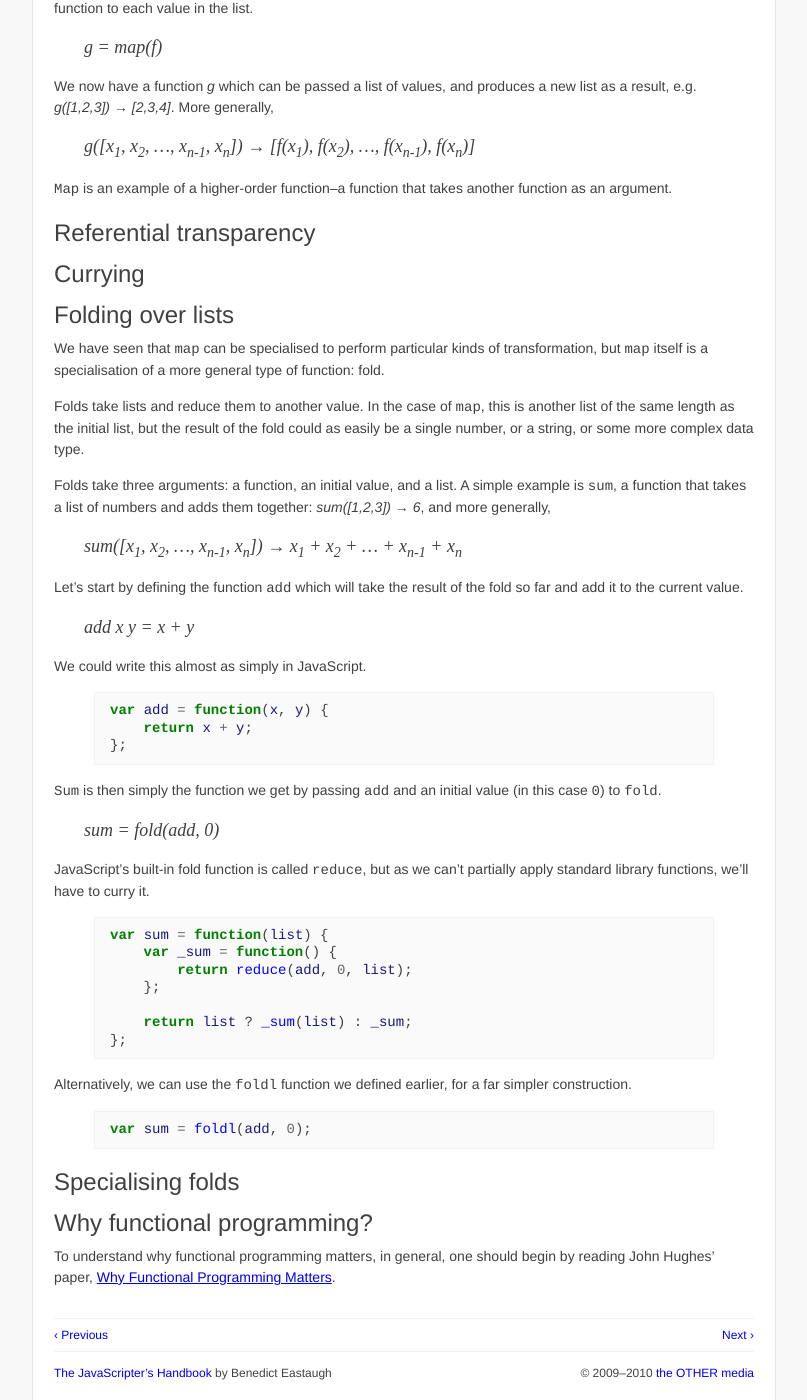
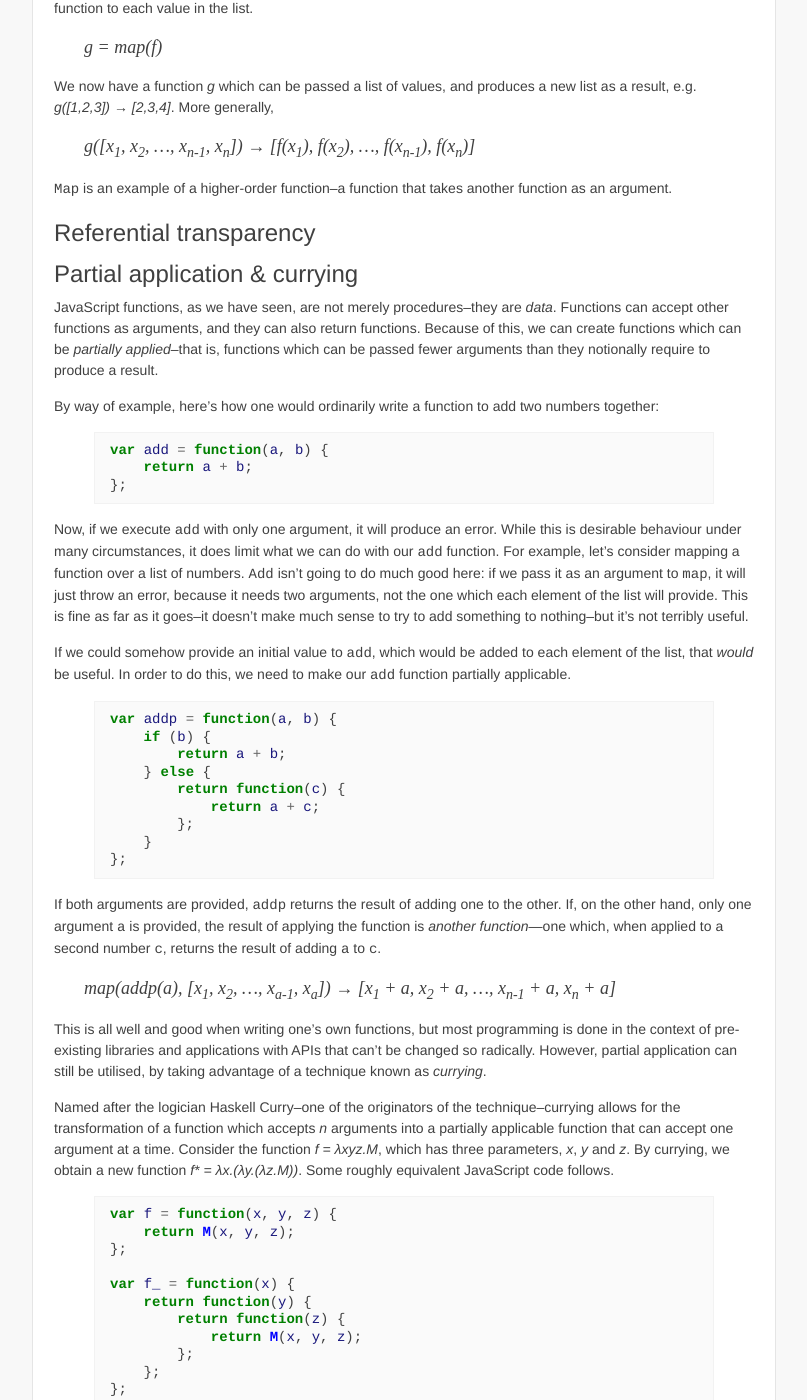
Before and after one commit to othermedia/js-handbook, a Jekyll site: the page built from functional-programming.md, in a window 1280 px wide and 1400 px high, scrolled down 2023 px. Shown: the whole window, without its empty margins (236-1043 px from the left). Built offline with Jekyll 4.4.1, drawn with Linux system fonts in a browser that asks for light colours; Markdown is read by kramdown in place of the engine named in the settings; some of the changed text lies outside the part shown.

Commit message:
Add a section on partial application and currying to the chapter on functional programming.

```diff
--- a/functional-programming.md
+++ b/functional-programming.md
@@ -163,9 +163,135 @@ Referential transparency
 
 
 
-Currying
---------
+Partial application & currying
+------------------------------
 
+JavaScript functions, as we have seen, are not merely procedures--they are
+_data_. Functions can accept other functions as arguments, and they can also
+return functions. Because of this, we can create functions which can be
+_partially applied_--that is, functions which can be passed fewer arguments
+than they notionally require to produce a result.
+
+By way of example, here's how one would ordinarily write a function to add two
+numbers together:
+
+{% highlight javascript %}
+var add = function(a, b) {
+    return a + b;
+};
+{% endhighlight %}
+
+Now, if we execute `add` with only one argument, it will produce an error.
+While this is desirable behaviour under many circumstances, it does limit what
+we can do with our `add` function. For example, let's consider mapping a
+function over a list of numbers. `Add` isn't going to do much good here: if we
+pass it as an argument to `map`, it will just throw an error, because it needs
+two arguments, not the one which each element of the list will provide. This is
+fine as far as it goes--it doesn't make much sense to try to add something to
+nothing--but it's not terribly useful.
+
+If we could somehow provide an initial value to `add`, which would be added to
+each element of the list, that _would_ be useful. In order to do this, we need
+to make our `add` function partially applicable.
+
+{% highlight javascript %}
+var addp = function(a, b) {
+    if (b) {
+        return a + b;
+    } else {
+        return function(c) {
+            return a + c;
+        };
+    }
+};
+{% endhighlight %}
+
+If both arguments are provided, `addp` returns the result of adding one to the
+other. If, on the other hand, only one argument `a` is provided, the result of
+applying the function is _another function_---one which, when applied to a
+second number `c`, returns the result of adding `a` to `c`.
+
+> map(addp(a), \[x<sub>1</sub>, x<sub>2</sub>, ..., x<sub>a-1</sub>,
+> x<sub>a</sub>\]) → \[x<sub>1</sub> + a, x<sub>2</sub> + a, ...,
+> x<sub>n-1</sub> + a, x<sub>n</sub> + a\]
+
+This is all well and good when writing one's own functions, but most
+programming is done in the context of pre-existing libraries and applications
+with APIs that can't be changed so radically. However, partial application can
+still be utilised, by taking advantage of a technique known as _currying_.
+
+Named after the logician Haskell Curry--one of the originators of the
+technique--currying allows for the transformation of a function which accepts
+_n_ arguments into a partially applicable function that can accept one
+argument at a time. Consider the function _f = λxyz.M_, which has three
+parameters, _x_, _y_ and _z_. By currying, we obtain a new function
+_f* = λx.(λy.(λz.M))_. Some roughly equivalent JavaScript code follows.
+
+{% highlight javascript %}
+var f = function(x, y, z) {
+    return M(x, y, z);
+};
+
+var f_ = function(x) {
+    return function(y) {
+        return function(z) {
+            return M(x, y, z);
+        };
+    };
+};
+{% endhighlight %}
+
+The existence of first-class functions allows for the creation of a `curry`
+function to make it unnecessary to create curried functions "by hand". For
+example, if our original two-argument version of `add` were a library function
+which we wanted to partially apply, we could use currying to create a partially
+applicable version.
+
+{% highlight javascript %}
+var curry = function(fn) {
+    var args = Array.slice(arguments, 1);
+
+    return function() {
+        return fn.apply(this || null, args.concat(Array.slice(arguments, 0)));
+    };
+};
+
+var addp = curry(add);
+{% endhighlight %}
+
+Note how this version of `curry` can only be applied to functions which take
+two arguments. With a little more work we can generalise it to a function which
+will take _n_ arguments, although we will need to specify _n_ when using it.
+
+{% highlight javascript %}
+var ncurry = function(fn, n) {
+    var largs = Array.slice(arguments, 2);
+
+    return function() {
+        var args = largs.concat(Array.slice(arguments, 0));
+
+        if (args.length < n) {
+            return ncurry.apply(this || null, [fn, n].concat(args));
+        } else {
+            return fn.apply(null, args);
+        }
+    };
+};
+
+var add3 = function(a, b, c) {
+    return a + b + c;
+};
+
+var add3p = ncurry(add3, 3);
+{% endhighlight %}
+
+Because of JavaScript's dynamic nature, it's hard to write a general `curry`
+function that works under all circumstances. The two versions presented above
+are more than adequate for most purposes, but for a more thorough discussion of
+the potential pitfalls involved, see the article
+['Approaches to currying in JavaScript'][currying].
+
+  [currying]: http://extralogical.net/articles/currying-javascript
 
 
 Folding over lists
```
